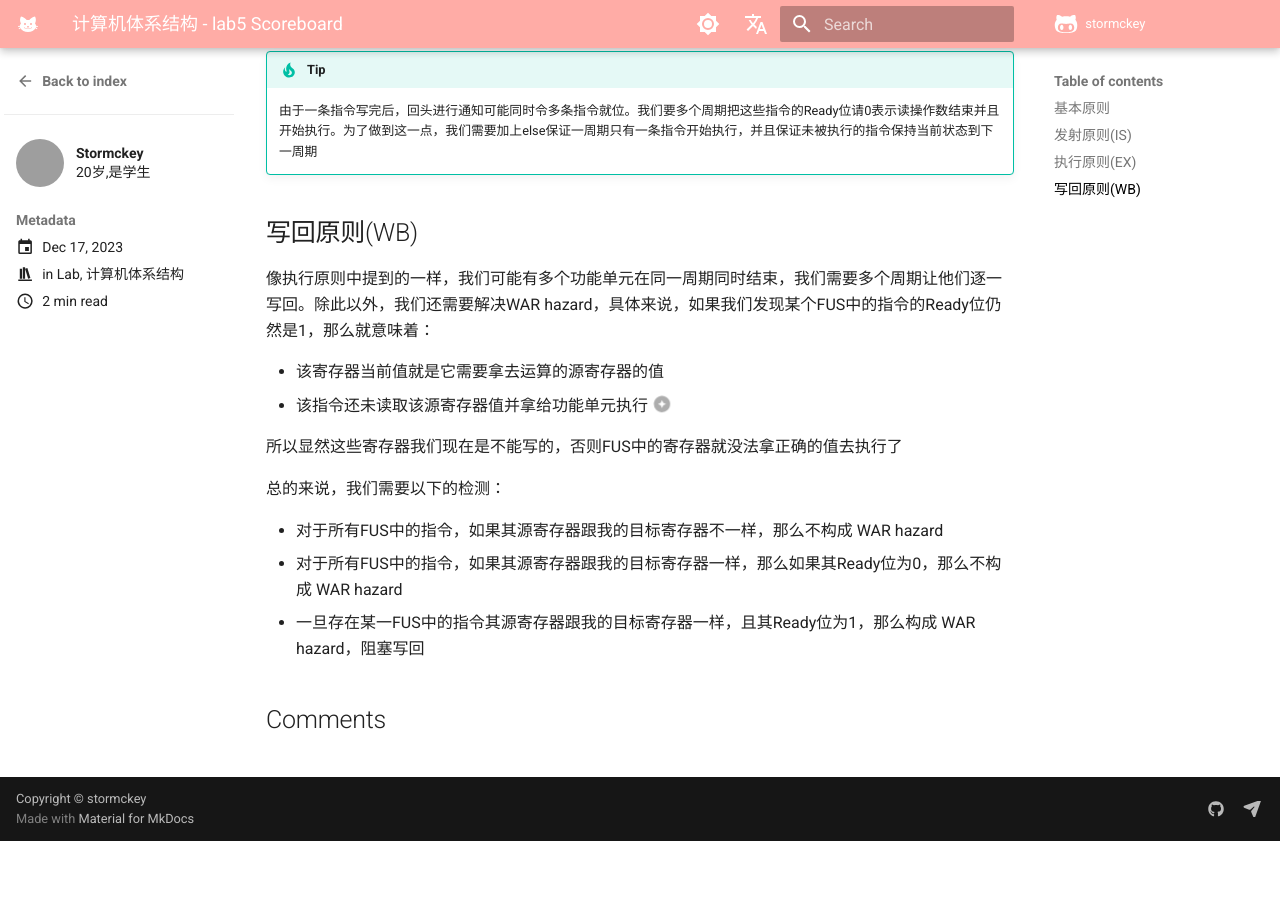
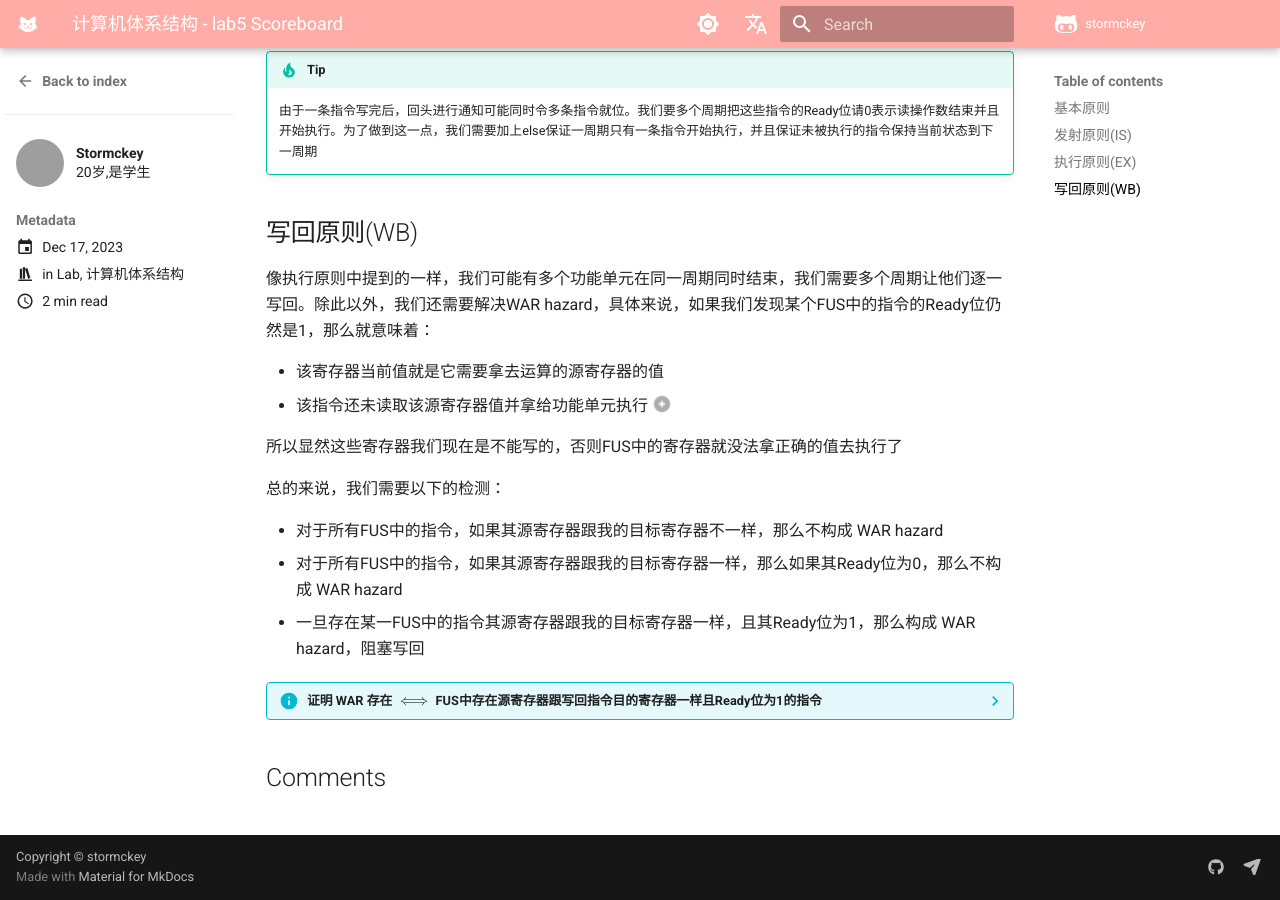
Before and after one commit to stormckey/stormckey.github.io, an MkDocs documentation site: the page built from docs/blog/posts/CA_lab5.md, in a window 1280 px wide and 900 px high, scrolled down 2033 px. Built offline with MkDocs 1.6.1 and Material for MkDocs 9.7.7, drawn with Linux system fonts in a browser that asks for light colours; comment, search, counter and statistics services are not loaded; before the commit the page ends 2874 px from its top, so only the background shows below that; some of the changed lines change nothing that is shown; grey boxes are pictures that could not be loaded.

Commit message:
update CAl岸边

```diff
--- a/docs/blog/posts/CA_lab5.md
+++ b/docs/blog/posts/CA_lab5.md
@@ -111,3 +111,16 @@
 - 对于所有FUS中的指令，如果其源寄存器跟我的目标寄存器不一样，那么不构成 WAR hazard
 - 对于所有FUS中的指令，如果其源寄存器跟我的目标寄存器一样，那么如果其Ready位为0，那么不构成 WAR hazard
 - 一旦存在某一FUS中的指令其源寄存器跟我的目标寄存器一样，且其Ready位为1，那么构成 WAR hazard，阻塞写回
+
+??? info "证明 WAR 存在 $\iff$ FUS中存在源寄存器跟写回指令目的寄存器一样且Ready位为1的指令"
+
+    ($\Rightarrow$) WAR 存在，也就是说C指令要写回的话会把B指令还未读取的源寄存器的值给覆盖掉，那么C的目的寄存器一定和B的某一源寄存器相等，前半部分证毕。
+
+    因为发射的第一条一般原则，C一定是FUS中唯一一条以此寄存器为目的寄存器的。那么B的Ready位一定为1而不是0，因为想要B的Ready位为0，我们需要：
+
+    -   B之前存在A指令要写同一目的寄存器
+    -   A还没写
+
+    但是此时C已经发射了，这意味着A一定写完了，否则AC的目的寄存器相同C是发不出来的。所以B的Ready位一定位为1
+
+    ($\Leftarrow$) Trivil，可以参考写回原则中的表述
```
